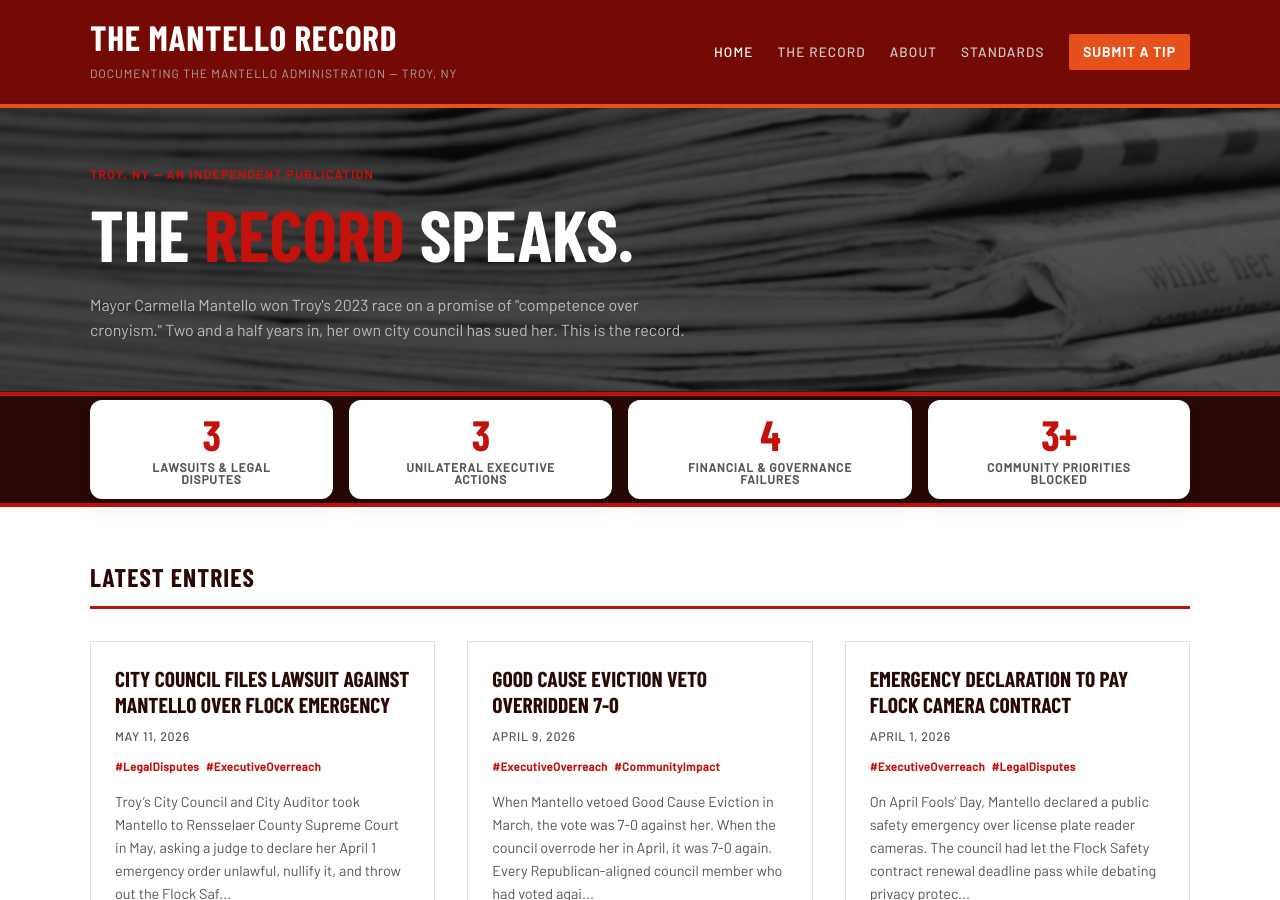
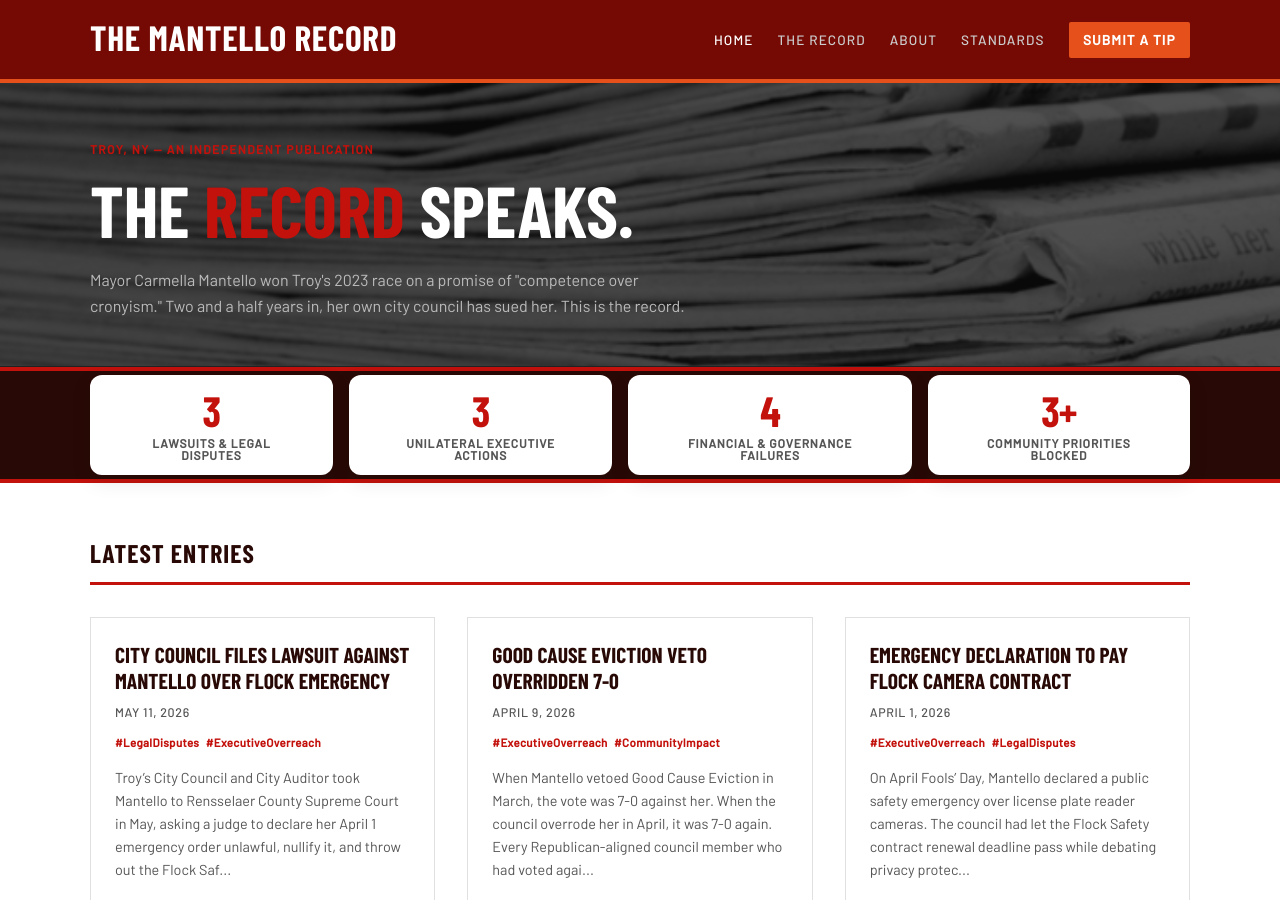
Before and after one commit to MdevitSEC/the-mantello-record, a Jekyll site: the page built from index.html, in a window 1280 px wide and 900 px high. Built offline with Jekyll 4.4.1, drawn with Linux system fonts in a browser that asks for light colours; some web fonts are replaced.

Commit message:
Remove tagline from header
Co-Authored-By: Claude Sonnet 4.6 <noreply@anthropic.com>

```diff
--- a/_includes/header.html
+++ b/_includes/header.html
@@ -2,7 +2,6 @@
   <div class="header-inner">
     <div class="site-branding">
       <a class="site-title" href="{{ '/' | relative_url }}">The Mantello Record</a>
-      <p class="site-tagline">Documenting the Mantello Administration &mdash; Troy, NY</p>
     </div>
     <nav class="site-nav">
       <a href="{{ '/' | relative_url }}" {% if page.url == '/' %}class="active"{% endif %}>Home</a>
```
